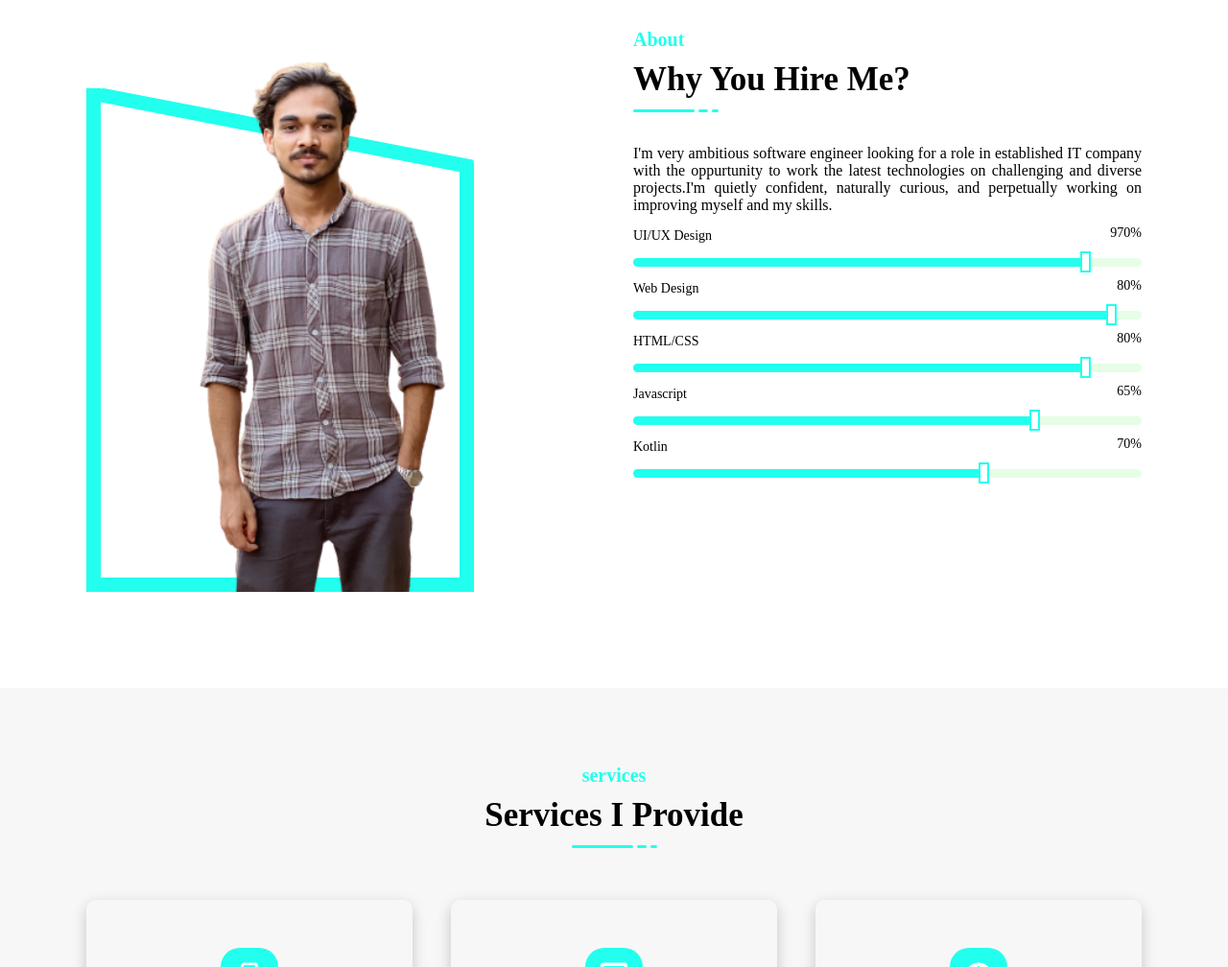
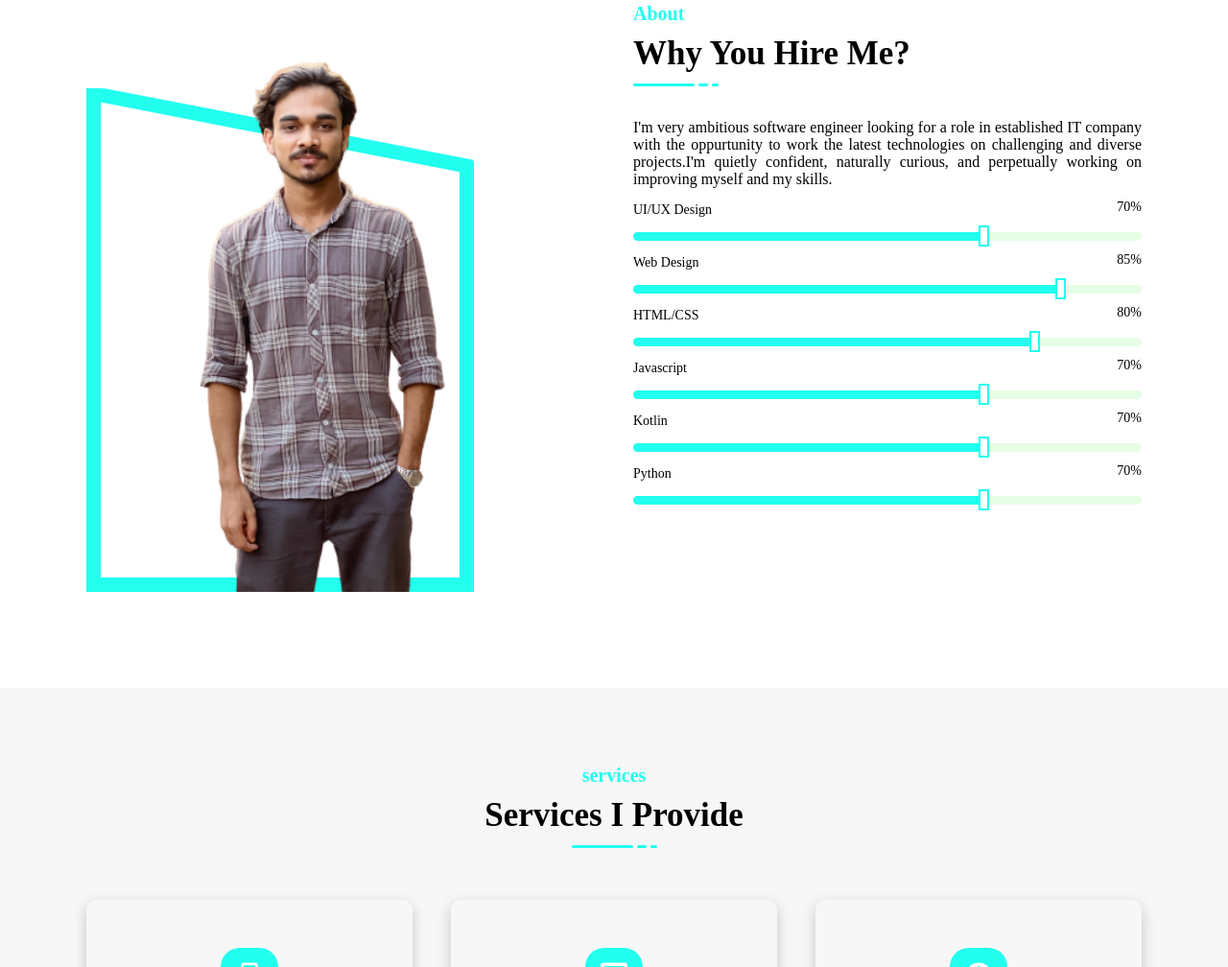
Before and after one commit to rakib3037/rakibpatwary.protfoli.web.app-, a plain HTML site: page index.html in a window 1280 px wide. Shown: the part 962-1970 px from the top of the page at 96% size. Drawn offline with Linux system fonts and the light colour scheme.

Commit message:
Update index.html

```diff
--- a/index.html
+++ b/index.html
@@ -91,12 +91,12 @@
                                   <div class="skill-header">
                                       <h6 class="skill-title">UI/UX Design</h6>
                                       <div class="skill-percentage">
-                                          <p><span class="counter">970</span>%</p>
+                                          <p><span class="counter">70</span>%</p>
                                       </div>
                                   </div>
                                   <div class="skill-bar">
                                       <div class="bar-inner">
-                                          <div class="bar progress-line" data-progress="90%"></div>
+                                          <div class="bar progress-line" data-progress="70%"></div>
                                       </div>
                                   </div>
                               </div> <!--===== Skill Item =====-->
@@ -104,12 +104,12 @@
                                 <div class="skill-header">
                                     <h6 class="skill-title">Web Design</h6>
                                     <div class="skill-percentage">
-                                        <p><span class="counter">80</span>%</p>
+                                        <p><span class="counter">85</span>%</p>
                                     </div>
                                 </div>
                                 <div class="skill-bar">
                                     <div class="bar-inner">
-                                        <div class="bar progress-line" data-progress="95%"></div>
+                                        <div class="bar progress-line" data-progress="85%"></div>
                                     </div>
                                 </div>
                             </div> <!--===== Skill Item =====-->
@@ -122,7 +122,7 @@
 
                                     <div class="skill-bar">
                                         <div class="bar-inner">
-                                            <div class="bar progress-line" data-progress="90%"></div>
+                                            <div class="bar progress-line" data-progress="80%"></div>
                                         </div>
                                     </div>
                                 </div> <!--===== Skill Item =====-->
@@ -130,13 +130,13 @@
                                   <div class="skill-header">
                                       <h6 class="skill-title">Javascript</h6>
                                       <div class="skill-percentage">
-                                          <p><span class="counter">65</span>%</p>
+                                          <p><span class="counter">70</span>%</p>
                                       </div>
 
                                 </div>
                                 <div class="skill-bar">
                                     <div class="bar-inner">
-                                        <div class="bar progress-line" data-progress="80%"></div>
+                                        <div class="bar progress-line" data-progress="70%"></div>
                                     </div>
                                 </div>
                             </div> <!--===== Skill Item =====-->
@@ -152,7 +152,21 @@
                                         <div class="bar progress-line" data-progress="70%"></div>
                                     </div>
                                 </div>
-                            </div> <!--===== Skill Item =====-->
+                            </div>
+
+                                 <div class="skill-item">
+                                <div class="skill-header">
+                                    <h6 class="skill-title">Python</h6>
+                                    <div class="skill-percentage">
+                                        <p><span class="counter">70</span>%</p>
+                                    </div>
+                                </div>
+                                <div class="skill-bar">
+                                    <div class="bar-inner">
+                                        <div class="bar progress-line" data-progress="70%"></div>
+                                    </div>
+                                </div>
+                            </div><!--===== Skill Item =====-->
                           </div>
                   </div>
               </div>
```
